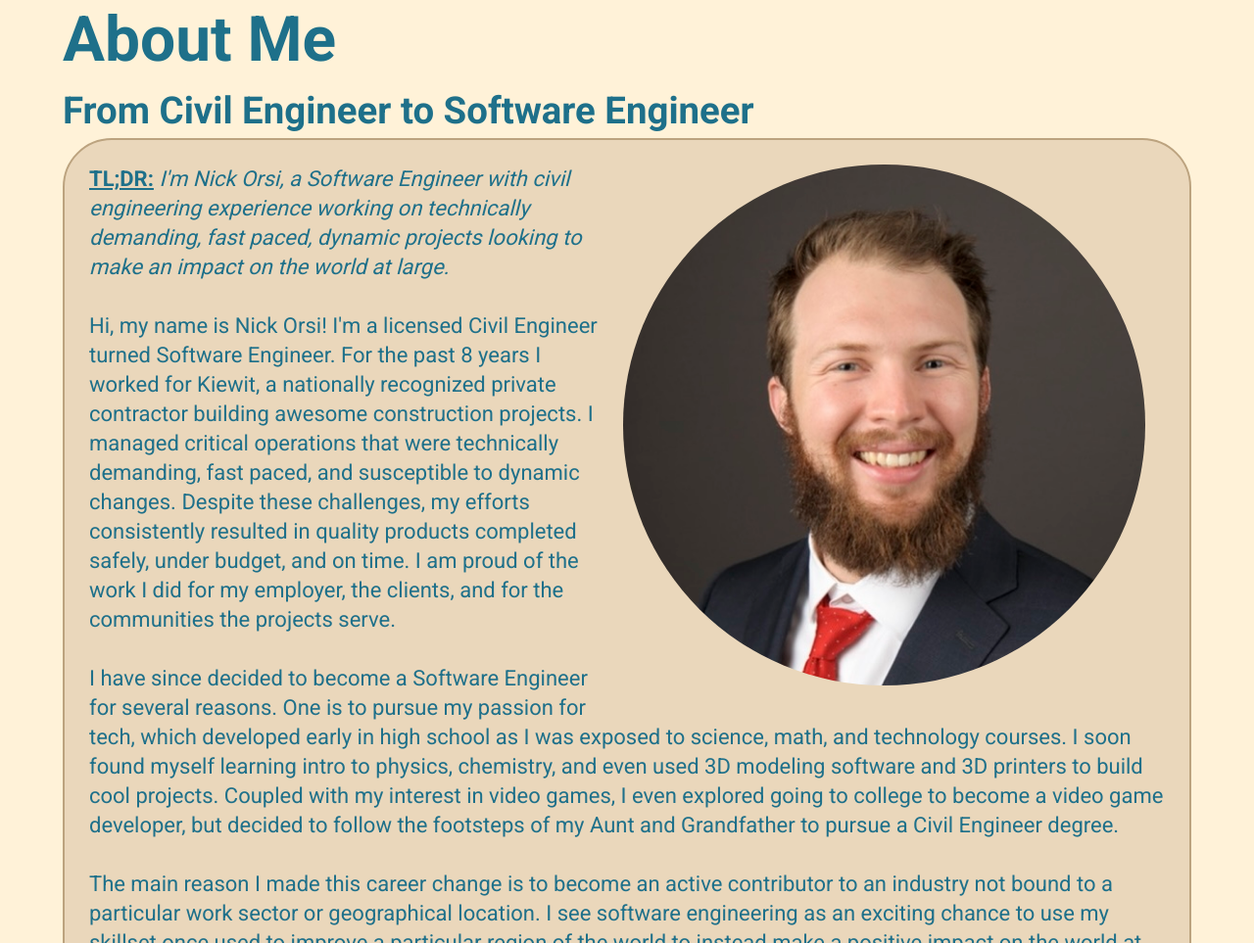
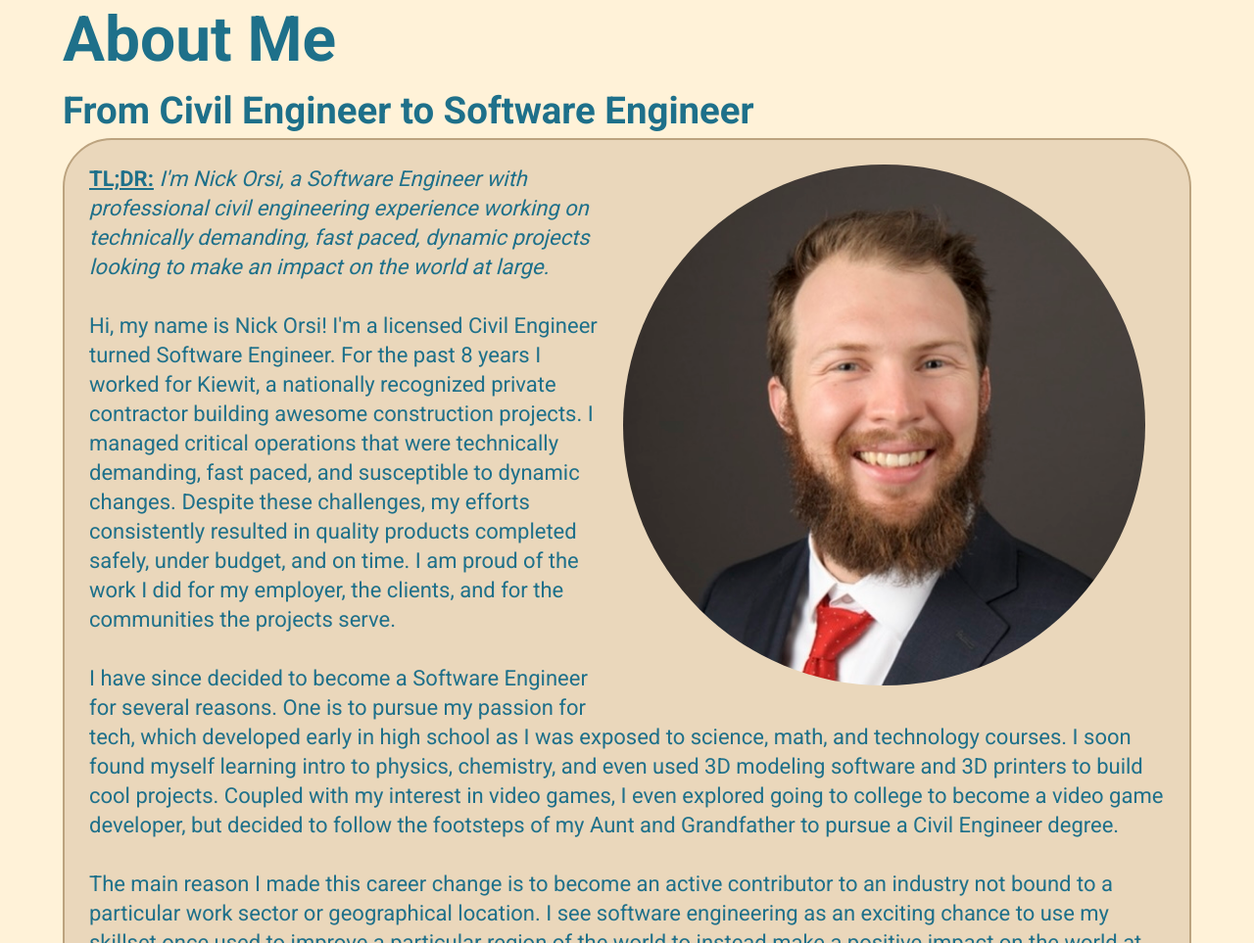
Before and after one commit to nickorsi/nickorsi.github.io, a plain HTML site: page index.html in a window 1280 px wide. Shown: the part 802-1765 px from the top of the page at 98% size. Drawn offline with Linux system fonts and the light colour scheme.

Commit message:
Update index.html
Minor text edit on About page.

```diff
--- a/index.html
+++ b/index.html
@@ -43,7 +43,7 @@
             <img src="sources/images/headshot.jpeg" alt="Author Photo">
           </div>
           <div class="profile_dialogue">
-            <p class="tldr"><span>TL;DR:</span> I'm Nick Orsi, a Software Engineer with civil engineering
+            <p class="tldr"><span>TL;DR:</span> I'm Nick Orsi, a Software Engineer with professional civil engineering
               experience working on technically demanding, fast paced, dynamic projects looking
               to make an impact on the world at large.</p>
             <p>Hi, my name is Nick Orsi! I'm a licensed Civil Engineer turned Software Engineer.
```
